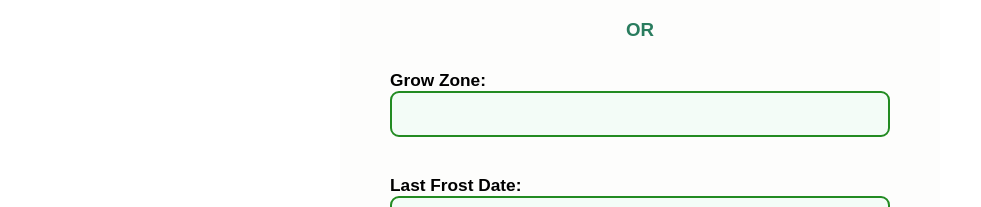
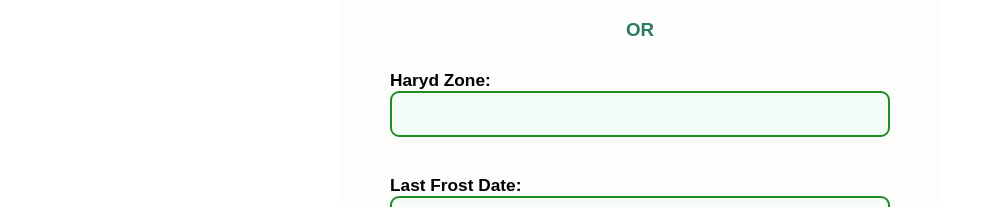
Before and after one commit to SpokenGarden/Find-Crops, a React (Create React App) app: page / in a window 1280 px wide. Both pictures are taken after a click on the button "Start Planning". Shown: the part 193-400 px from the top of the page, without its empty margins (0-981 px from the left). Built offline with nearby package versions, Linux system fonts and the light colour scheme.

Commit message:
Update App.js

```diff
--- a/src/App.js
+++ b/src/App.js
@@ -539,7 +539,7 @@ export default function GardenPlannerApp() {
               OR
             </div>
             <label className="gp-label">
-              Grow Zone:
+              Haryd Zone:
               <input
                 type="text"
                 value={zone}
```
